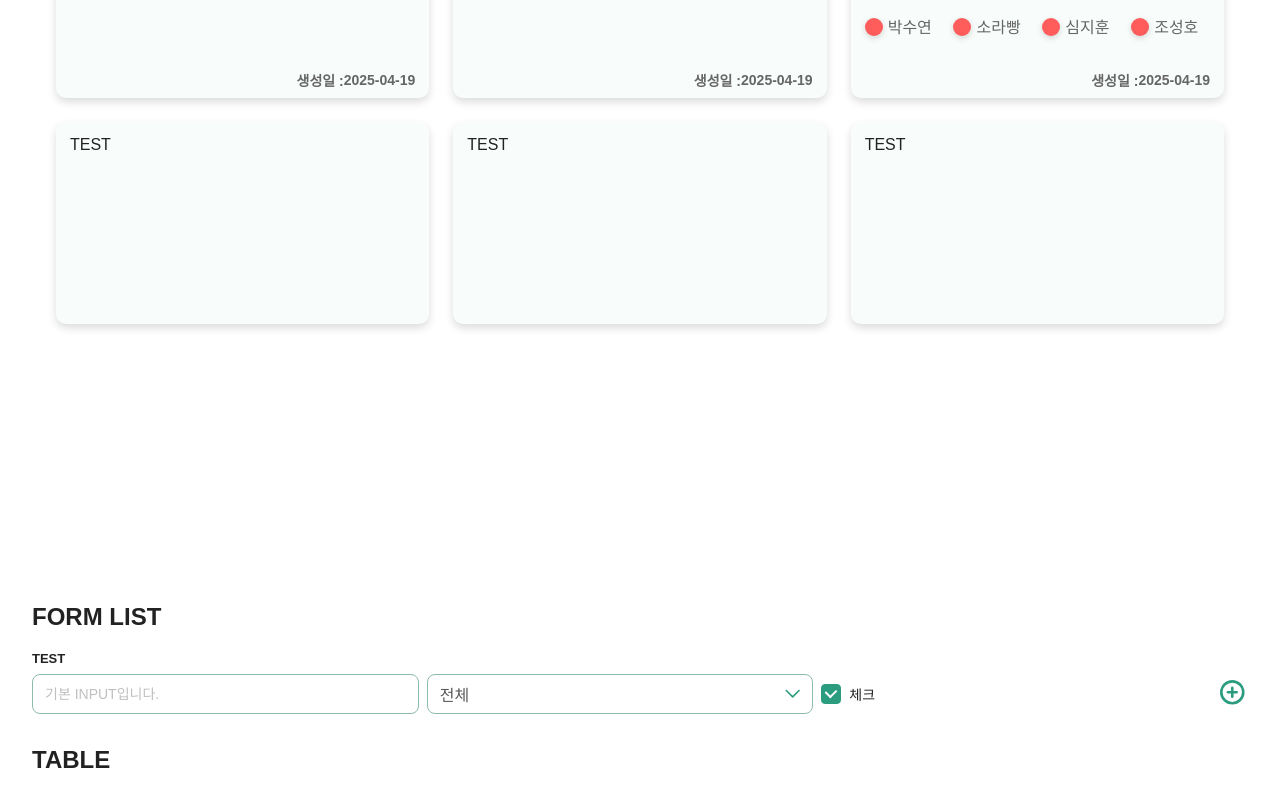
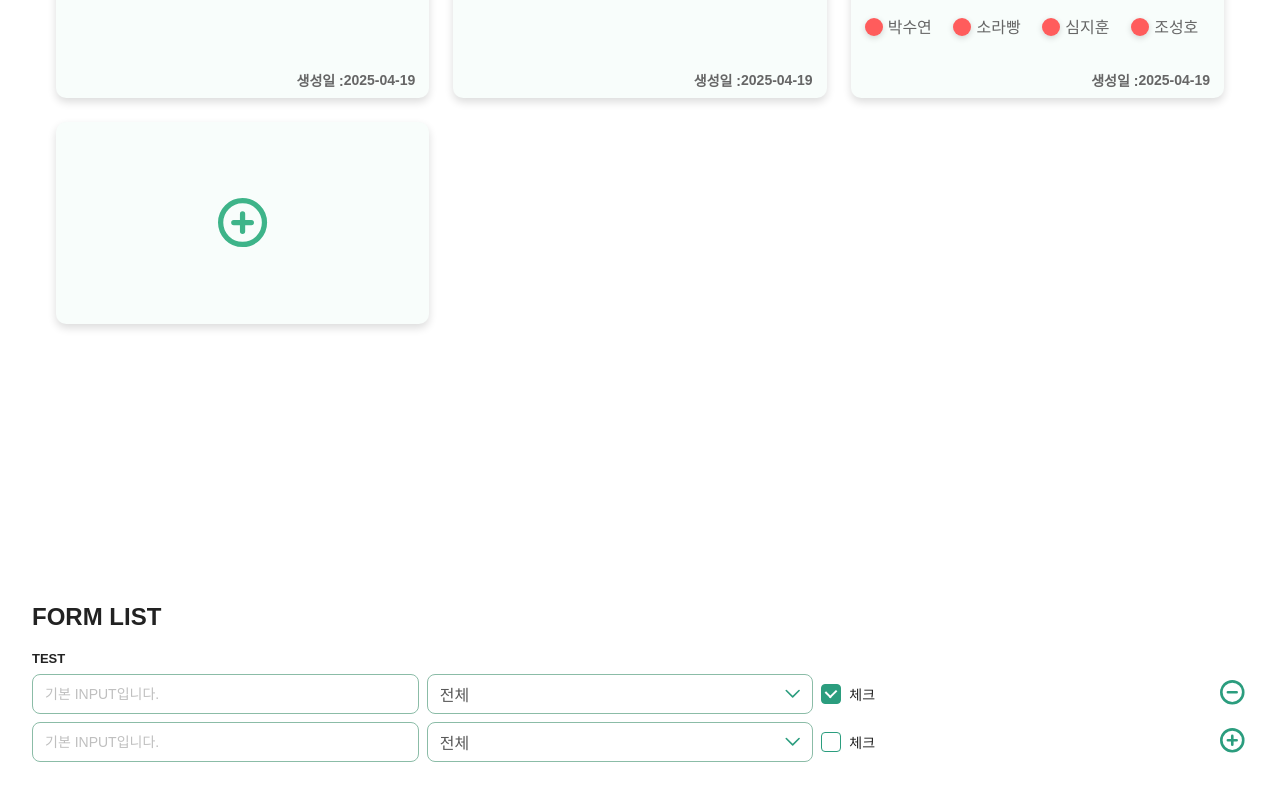
Before and after one commit to hsrmoa/cshmint, a React (Vite) app in the folder frontend/: page /guide in a window 1280 px wide. Shown: the part 2360-3153 px from the top of the page. Built offline with nearby package versions, Linux system fonts and the light colour scheme.

Commit message:
20260625/한소라/ 카드 리스트 목록 수정

```diff
--- a/frontend/src/components/common/form/formRow/FormRow.tsx
+++ b/frontend/src/components/common/form/formRow/FormRow.tsx
@@ -7,15 +7,17 @@ import IconButton from "@/components/common/icon/IconButton.tsx";
  */
 type FormRowProps = {
   children: React.ReactNode;
+  rowIndex: number;
   isLast: boolean;
   onAdd?: () => void;
-  onRemove?: () => void;
+  onRemove?: (rowIndex: number) => void;
 }
 
 /**
  * 가계부 > Form 목록의 행 컴포넌트
  * @param children  행 React Node
  * @param isLast   행의 마지막여부
+ * @param rowIndex  행의 Index 정보
  * @param onAdd   추가 이벤트
  * @param onRemove  삭제 이벤트
  * @constructor
@@ -23,9 +25,24 @@ type FormRowProps = {
 export default function FormRow({
   children,
   isLast = true,
+  rowIndex,
   onAdd,
   onRemove
 }:FormRowProps) {
+
+  /**
+   * 버튼 > 버튼 클릭시 추가 혹은 삭제에 따라 부모 함수 실행 분기
+   */
+  const onBtnFormRowClick = () => {
+    // 행의 마지막일때는 플러스
+    if(isLast) {
+      onAdd?.();
+    } else {
+      // 행을 삭제
+      onRemove?.(rowIndex);
+    }
+  }
+
   return (
     <div className={styles.row}>
        <div className={styles.fields}>
@@ -34,7 +51,7 @@ export default function FormRow({
       <IconButton
         icon={isLast ? "plus": "minus"}
         classNm={styles.actionButton}
-        onClick={isLast ? onAdd: onRemove}
+        onClick={onBtnFormRowClick}
         color="#2B9D7E"
         size="25px"
       />
--- a/frontend/src/components/common/ledger/ledgerCard/LedgerCard.module.scss
+++ b/frontend/src/components/common/ledger/ledgerCard/LedgerCard.module.scss
@@ -43,3 +43,9 @@
   font-size: 14px;
   font-weight: 500;
 }
+
+.newCard {
+  @include flex-center;
+  width: 100%;
+  height: 100%;
+}
--- a/frontend/src/components/common/ledger/ledgerCard/LedgerCard.tsx
+++ b/frontend/src/components/common/ledger/ledgerCard/LedgerCard.tsx
@@ -1,4 +1,5 @@
 import styles from './LedgerCard.module.scss';
+import IconButton from "@/components/common/icon/IconButton.tsx";
 
 /**
  * 가계부 > 목록카드 파라미터
@@ -7,7 +8,10 @@ type LedgerCardProps = {
   title?: string;
   className?: 'orange' | 'green' | '';
   children?: React.ReactNode;
-  onClick?: () => void;
+  onClick?: (rowIndex: number) => void;
+  onAdd?: () => void;
+  isLast?: boolean;
+  cardIndex?: number;
 }
 /**
  * 가계부 > 목록카드 틀정보
@@ -16,29 +20,57 @@ type LedgerCardProps = {
  * @param children     카드 내용
  * @param footer      카드 footer
  * @param onClick   카드 클릭 이벤트
+ * @param onAdd     카드 추가 목록
+ * @param isLast    카드의 마지막여부
+ * @param cardIndex 여러 카드일 경우의 index 정보
  * @constructor
  */
 export default function LedgerCard({
    title = '',
    className = 'green',
    children,
-                                     onClick
+   onClick,
+   onAdd,
+   isLast = true,
+   cardIndex= 0
  }: LedgerCardProps) {
+  /**
+   * 목록성 카드 클릭시
+   */
+  const onLedgerCardClick = () => {
+    // 행의 마지막일 떄
+    if(isLast) {
+      onAdd?.();
+    } else {
+      onClick?.(cardIndex);
+    }
+  }
   return (
     <div
       className={styles.card}
-      onClick={onClick}
+      onClick={onLedgerCardClick}
       role={onClick ? 'button' : undefined}
       tabIndex={onClick ? 0 : undefined}
     >
-      {title && (
+      {title && !isLast && (
         <div className={`${styles.cardHeader} ${styles[className]}`}>
           {title}
         </div>
       )}
+      {/* 마지막 행이 아닐 때 */}
+      {!isLast && (
         <div className={styles.cardBody}>
           {children}
         </div>
+      )}
+      {isLast && (
+        <IconButton
+          icon="plus"
+          size="50px"
+          color="#3EB489"
+          classNm={styles.newCard}
+        />
+      )}
     </div>
   );
 }
--- a/frontend/src/components/common/ledger/ledgerCardContent/LedgerCardContent.tsx
+++ b/frontend/src/components/common/ledger/ledgerCardContent/LedgerCardContent.tsx
@@ -1,14 +1,19 @@
 import styles from './LedgerCardContent.module.scss';
 
+// 가계부 카드 컬러정보
 type OwnerColor = 'orange' | 'green';
 
 /**
  * 가계부 > 카드목록 > 내용 파라미터
  */
 type LedgerCardContentProps = {
+  // 가계부 카드 타이틀(=소유자)
   owner: string;
+  // 가계부 내용( 사용자)
   members?: string[];
+  // 생성일자
   createAt?: string;
+  // 카드 색상정보
   ownerColor?: OwnerColor
 }
 /**
--- a/frontend/src/pages/guide/Guide.tsx
+++ b/frontend/src/pages/guide/Guide.tsx
@@ -14,6 +14,7 @@ import LedgerCardContent from "@/components/common/ledger/ledgerCardContent";
 import FormList from "@/components/common/form/formList/FormList";
 import FormRow from "@/components/common/form/formRow/FormRow.tsx";
 import Table from "@/components/common/table/Table.tsx";
+import IconButton from "@/components/common/icon/IconButton.tsx";
 
 /**
  *  @name: Guide.tsx(퍼블 가이드 문서)
@@ -155,21 +156,27 @@ function Guide() {
             bodyType="cardList"
           >
             <LedgerCard
-              onClick={() => {alert("AA")}}
+              onClick={(cardIndex: number) => {alert(cardIndex)}}
               title="소라의가계부"
+              isLast={false}
+              cardIndex={0}
             >
               <LedgerCardContent owner="소라빵" createAt="2025-04-19"/>
             </LedgerCard>
             <LedgerCard
-              onClick={() => {alert("AA")}}
+              onClick={(cardIndex: number) => {alert(cardIndex)}}
               title="가족여행장부"
+              isLast={false}
+              cardIndex={1}
             >
               <LedgerCardContent owner="소라빵" createAt="2025-04-19"/>
             </LedgerCard>
             <LedgerCard
-              onClick={() => {alert("AA")}}
+              onClick={(cardIndex: number) => {alert(cardIndex)}}
               title="TOY_회비장부"
               className="orange"
+              isLast={false}
+              cardIndex={2}
             >
               <LedgerCardContent
                 owner="유인우"
@@ -179,17 +186,9 @@ function Guide() {
               />
             </LedgerCard>
             <LedgerCard
-              onClick={() => {alert("AA")}}
-            >
-              TEST
-            </LedgerCard>
-            <LedgerCard
-              onClick={() => {alert("AA")}}
-            >
-              TEST
-            </LedgerCard>
-            <LedgerCard
-              onClick={() => {alert("AA")}}
+              cardIndex={3}
+              title={"TEST"}
+              onAdd={() => {alert("가계부를 추가합니다.")}}
             >
               TEST
             </LedgerCard>
@@ -202,11 +201,22 @@ function Guide() {
         <div style={{display: 'flex', gap: '12px', marginTop: '12px'}}>
           <FormList columns={["TEST"]}>
             <FormRow
-              isLast={true}
+              isLast={false}
+              rowIndex={0}
+              onRemove={(index) => {alert(index);}}
             >
               <Input placeholder="기본 INPUT입니다." />
               <SelectBox options={[{value: '', label:'전체'}, {value: '1', label:'1'}]}/>
               <Checkbox checked={true} onChange={()=> {}} label="체크"/>
+            </FormRow>
+            <FormRow
+              isLast={true}
+              rowIndex={1}
+              onAdd={() => {alert("ROW 추가해야함")}}
+            >
+              <Input placeholder="기본 INPUT입니다." />
+              <SelectBox options={[{value: '', label:'전체'}, {value: '1', label:'1'}]}/>
+              <Checkbox checked={false} onChange={()=> {}} label="체크"/>
             </FormRow>
           </FormList>
         </div>
```
Lines whose indentation alone changed are shown as unchanged.
